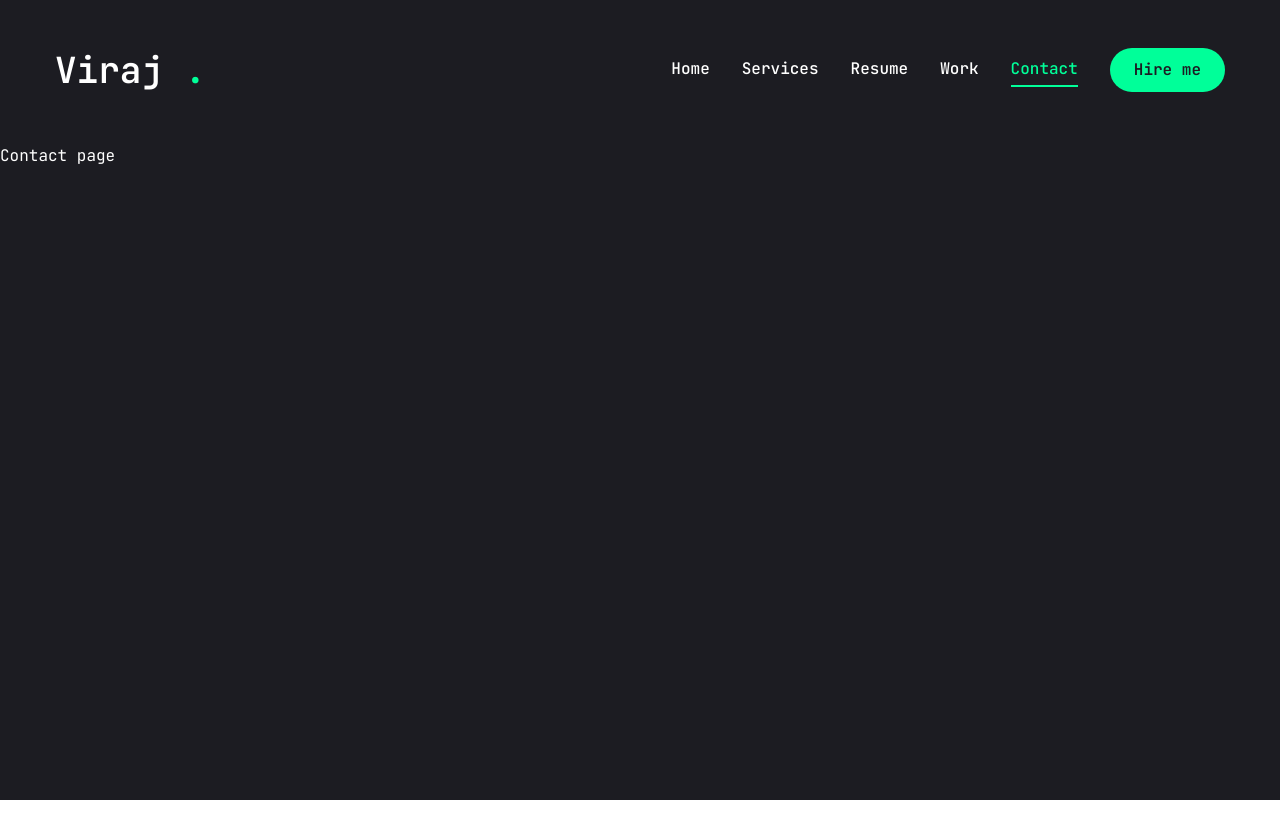
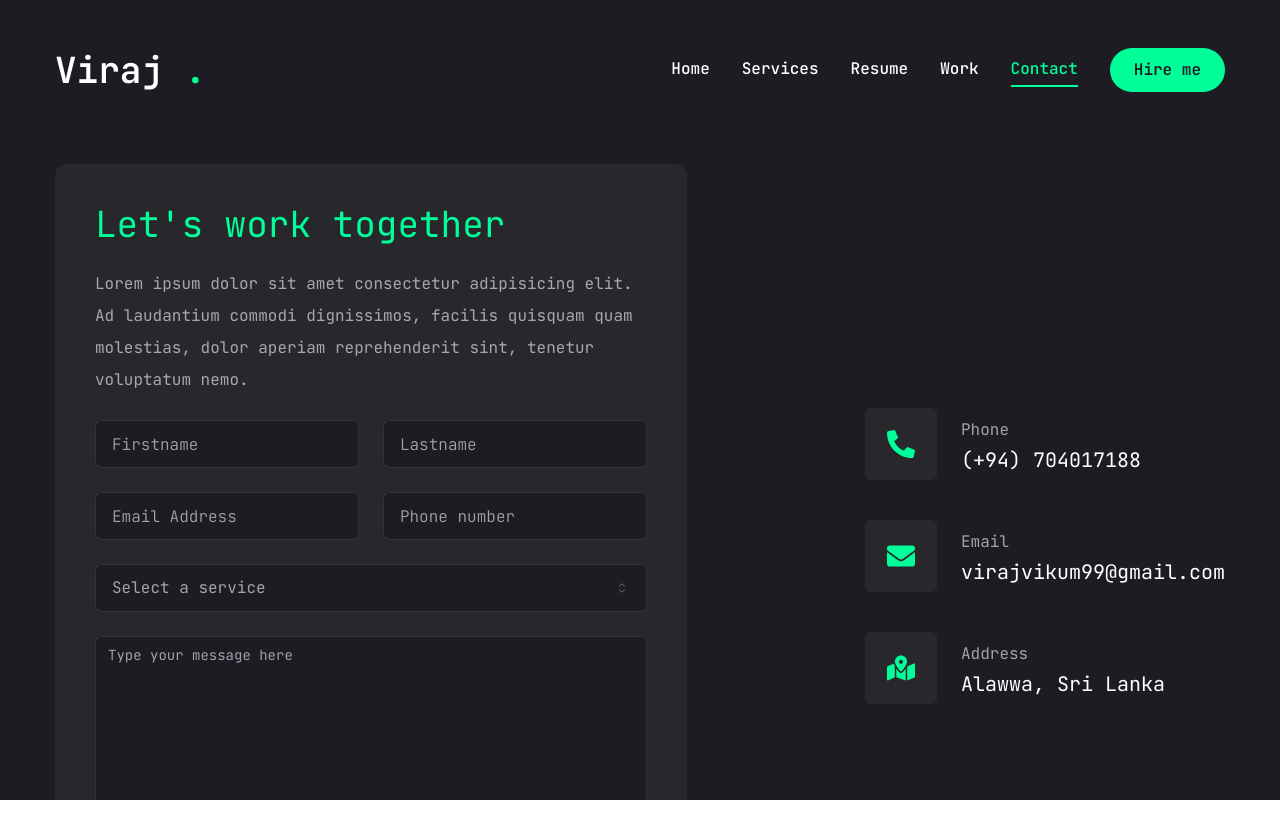
Before and after one commit to VirajVikum/portfolio, a Next.js app: page /contact in a window 1280 px wide. Shown: the top 838 px of the page. Before the commit the page ends 800 px from the top, so only its background shows below. Built offline with nearby package versions, Linux system fonts and the light colour scheme.

Commit message:
developed the contact page

```diff
--- a/app/contact/page.jsx
+++ b/app/contact/page.jsx
@@ -1,8 +1,100 @@
-import React from 'react'
+"use client";
+
+import { Button } from "@/components/ui/button";
+import { Input } from "@/components/ui/input";
+import { Textarea } from "@/components/ui/textarea";
+
+import { Select, SelectContent, SelectGroup, SelectItem, SelectLabel,SelectTrigger, SelectValue } from "@/components/ui/select";
+
+import { FaEnvelope, FaMapMarkedAlt, FaPhoneAlt } from "react-icons/fa";
+
+const info = [
+  {
+    icon: <FaPhoneAlt />,
+    title: "Phone",
+    description: "(+94) 704017188",
+  },
+  {
+    icon: <FaEnvelope />,
+    title: "Email",
+    description: "virajvikum99@gmail.com",
+  },
+  {
+    icon: <FaMapMarkedAlt />,
+    title: "Address",
+    description: "Alawwa, Sri Lanka",
+  },
+];
+
+import { motion } from "framer-motion";
+
 
 const Contact = () => {
   return (
-    <div>Contact page</div>
+    <motion.section
+    initial={{opacity:0}}
+    animate={{
+      opacity:1,
+      transition:{delay:2.4, duration:0.4, ease: "easeIn",}
+    }}
+    className="py-6">
+      <div className="container mx-auto">
+        <div className="flex flex-col xl:flex-row gap-[30px]">
+          {/* form */}
+          <div className="xl:w-[54%] order-2 xl:order-none">
+            <form className="flex flex-col gap-6 p-10 bg-[#27272c] rounded-xl">
+              <h3 className="text-4xl text-accent">Let's work together</h3>
+              <p className="text-white/60">
+              Lorem ipsum dolor sit amet consectetur adipisicing elit. Ad laudantium commodi dignissimos, facilis quisquam quam molestias, dolor aperiam reprehenderit sint, tenetur voluptatum nemo.</p>
+              {/* input */}
+              <div className="grid grid-cols-1 md:grid-cols-2 gap-6">
+                <Input type="firstname" placeholder="Firstname" />
+                <Input type="lastname" placeholder="Lastname" />
+                <Input type="email" placeholder="Email Address" />
+                <Input type="phone" placeholder="Phone number" />
+              </div>
+              {/* select */}
+              <Select>
+                <SelectTrigger className="w-full">
+                  <SelectValue placeholder="Select a service" />
+                </SelectTrigger>
+                <SelectContent>
+                  <SelectGroup>
+                    <SelectLabel className="bg-primary">Select a service</SelectLabel>
+                    <SelectItem value="est">Web Development</SelectItem>
+                    <SelectItem value="cst">UI/UX Design</SelectItem>
+                    <SelectItem value="mst">Logo Design</SelectItem>
+                  </SelectGroup>
+                </SelectContent>
+              </Select>
+
+              {/* textarea */}
+              <Textarea className="h-[200px]" placeholder="Type your message here" />
+              {/* btn */}
+              <Button size="md" className="max-w-40">
+                Send message
+              </Button>
+            </form>
+          </div>
+          {/* info */}
+          <div className="flex-1 flex items-center xl:justify-end order-1 xl:order-none mb-8 xl:mb-0">
+            <ul className="flex flex-col gap-10">
+              {info.map((item, index)=>{
+                return <li key={index} className="flex items-center gap-6">
+                  <div className="w-[52px] h-[52px] xl:w-[72px] xl:h-[72px] bg-[#27272c] text-accent rounded-md flex items-center justify-center">
+                    <div className="text-[28px]">{item.icon}</div>
+                  </div>
+                  <div className="flex-1">
+                    <p className="text-white/60">{item.title}</p>
+                    <h3 className="text-xl">{item.description}</h3>
+                  </div>
+                </li>
+              })}
+            </ul>
+          </div>
+        </div>
+      </div>
+      </motion.section>
   )
 }
 
--- a/components/ui/input.jsx
+++ b/components/ui/input.jsx
@@ -7,7 +7,7 @@
     (<input
       type={type}
       className={cn(
-        "flex h-9 w-full rounded-md border border-input bg-transparent px-3 py-1 text-sm shadow-sm transition-colors file:border-0 file:bg-transparent file:text-sm file:font-medium file:text-foreground placeholder:text-muted-foreground focus-visible:outline-none focus-visible:ring-1 focus-visible:ring-ring disabled:cursor-not-allowed disabled:opacity-50",
+        "flex h-[48px] rounded-md border border-white/10 focus:border-accent font-light bg-primary px-4 py-5 text-base placeholder:text-white/60 outline-none",
         className
       )}
       ref={ref}
--- a/components/ui/select.jsx
+++ b/components/ui/select.jsx
@@ -21,7 +21,7 @@
   <SelectPrimitive.Trigger
     ref={ref}
     className={cn(
-      "flex h-9 w-full items-center justify-between whitespace-nowrap rounded-md border border-input bg-transparent px-3 py-2 text-sm shadow-sm ring-offset-background placeholder:text-muted-foreground focus:outline-none focus:ring-1 focus:ring-ring disabled:cursor-not-allowed disabled:opacity-50 [&>span]:line-clamp-1",
+      "flex h-[48px] w-full items-center justify-between rounded-md border border-white/10 bg-primary px-4 py-5 text-base text-white/60 placeholder:text-white/10 focus:border-accent outline-none",
       className
     )}
     {...props}>
@@ -90,7 +90,7 @@
   <SelectPrimitive.Item
     ref={ref}
     className={cn(
-      "relative flex w-full cursor-default select-none items-center rounded-sm py-1.5 pl-2 pr-8 text-sm outline-none focus:bg-accent focus:text-accent-foreground data-[disabled]:pointer-events-none data-[disabled]:opacity-50",
+      "relative flex w-full cursor-default select-none items-center rounded-sm py-1.5 pl-2 pr-8 text-sm outline-none focus:bg-accent focus:text-accent-foreground data-[disabled]:pointer-events-none data-[disabled]:opacity-50 bg-primary",
       className
     )}
     {...props}>
--- a/components/ui/textarea.jsx
+++ b/components/ui/textarea.jsx
@@ -6,7 +6,7 @@
   return (
     (<textarea
       className={cn(
-        "flex min-h-[60px] w-full rounded-md border border-input bg-transparent px-3 py-2 text-sm shadow-sm placeholder:text-muted-foreground focus-visible:outline-none focus-visible:ring-1 focus-visible:ring-ring disabled:cursor-not-allowed disabled:opacity-50",
+        "flex min-h-[80px] w-full rounded-md border border-white/10 bg-primary px-3 py-2 text-sm shadow-sm placeholder:text-muted-foreground focus-visible:outline-none focus-visible:ring-1 focus-visible:ring-accent disabled:cursor-not-allowed disabled:opacity-50",
         className
       )}
       ref={ref}
```
